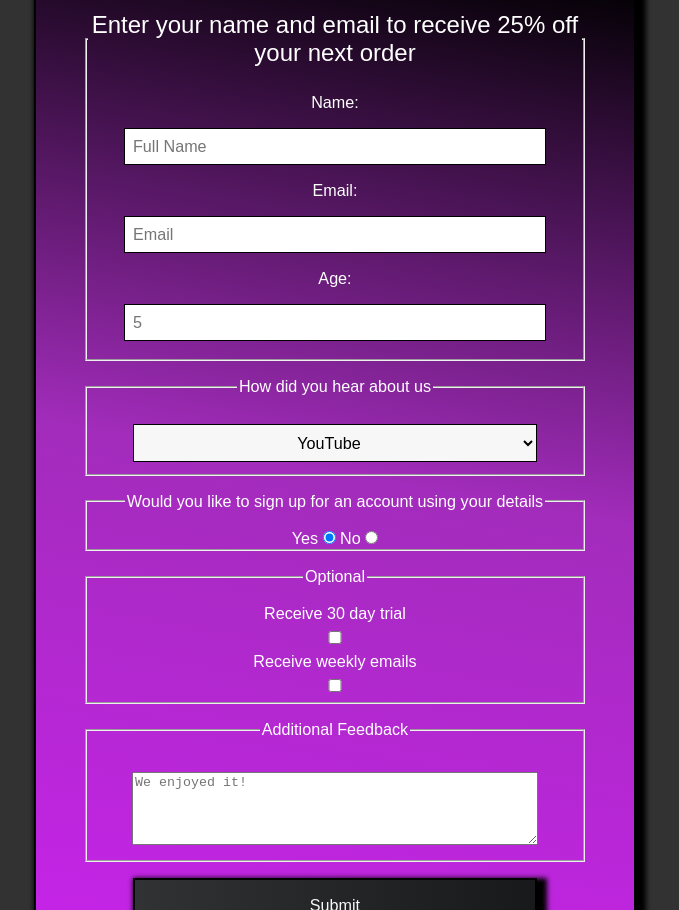
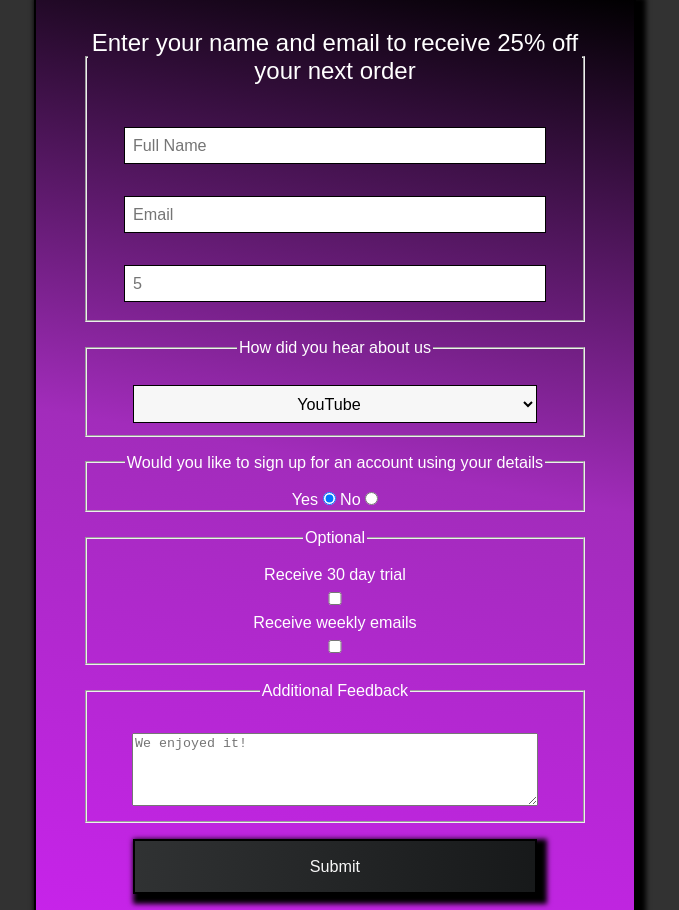
Before and after one commit to mr-n30/survey-form, a plain HTML site: page index.html in a window 1280 px wide. Shown: the part 162-1072 px from the top of the page, without its empty margins (305-984 px from the left). Drawn offline with Linux system fonts and the light colour scheme.

Commit message:
Update index.html

```diff
--- a/index.html
+++ b/index.html
@@ -1,4 +1,4 @@
-<!DOCTYPE html>
+<!DOCTYPE html>                                                                                                                                                                                                                         [1/130]
 <html lang="en">
   <head>
     <title>Feedback</title>
@@ -14,9 +14,9 @@
     <form action="#" id="survey-form">
       <fieldset class="user-details">
         <legend class="discount-message">Enter your name and email to receive 25% off your next order</legend>
-        <label id="name-label" for="name-label">Name: </label><input required id="name" type="text" placeholder="Full Name">
-        <label id="email-label" for="email-label">Email: </label><input required id="email" type="email" placeholder="Email">
-        <label id="number-label" for="number-label">Age:<input required id="number" type="number" min=18 max=150 placeholder="5"></label>
+        <label id="name-label" for="name-label"></label><input required id="name" type="text" placeholder="Full Name">
+        <label id="email-label" for="email-label"></label><input required id="email" type="email" placeholder="Email">
+        <label id="number-label" for="number-label"><input required id="number" type="number" min=18 max=150 placeholder="5"></label>
       </fieldset>
 
       <fieldset>
@@ -28,17 +28,24 @@
           <option name="would-vist" value="twitter">Twitter</option>
         </select>
       </fieldset>
-      <fieldset>
-        <legend>Would you like to sign up for an account using your details</legend>
-        <label for="signup-true">Yes <input id="signup-true" type="radio" name="signup" value="true" checked></label>
-        <label for="signup-false">No <input id="signup-false" type="radio" name="signup" value="false"></label>
-      </fieldset>
 
-      <fieldset class="weekly">
-        <legend>Optional</legend>
-        <label for="start-trial">Receive 30 day trial <input id="start-trial" type="checkbox" value="true"></label>
-        <label for="weekly-emails">Receive weekly emails </label><input id="weekly-emails" type="checkbox" value="true">
-      </fieldset>
+      <!--Ask user if they want to signup-->
+      <div >
+        <fieldset class="account-signup">
+          <legend>Would you like to sign up for an account using your details</legend>
+          <span class="account-signup-input"><label for="signup-true">Yes <input id="signup-true" class="ignore" type="radio" name="signup" value="true" checked></label></span>
+            <span class="account-signup-input"><label for="signup-false">No <input id="signup-false" class="ignore" type="radio" name="signup" value="false"></label></span>
+        </fieldset>
+      </div>
+
+
+      <div class="weekly">
+        <fieldset class="fixme">
+          <legend>Optional</legend>
+          <span class="optional"><label for="start-trial">Receive 30 day trial </label><input id="start-trial" type="checkbox" value="true" class="ignore"></span>
+            <span class="optional"><label for="weekly-emails">Receive weekly emails </label><input id="weekly-emails" type="checkbox" value="true" class="ignore"></span>
+        </fieldset>
+      </div>
       <fieldset class="feedback">
         <legend><label for="feedback">Additional Feedback</label></legend><textarea id="feedback" placeholder="We enjoyed it!"></textarea>
       </fieldset>
```
